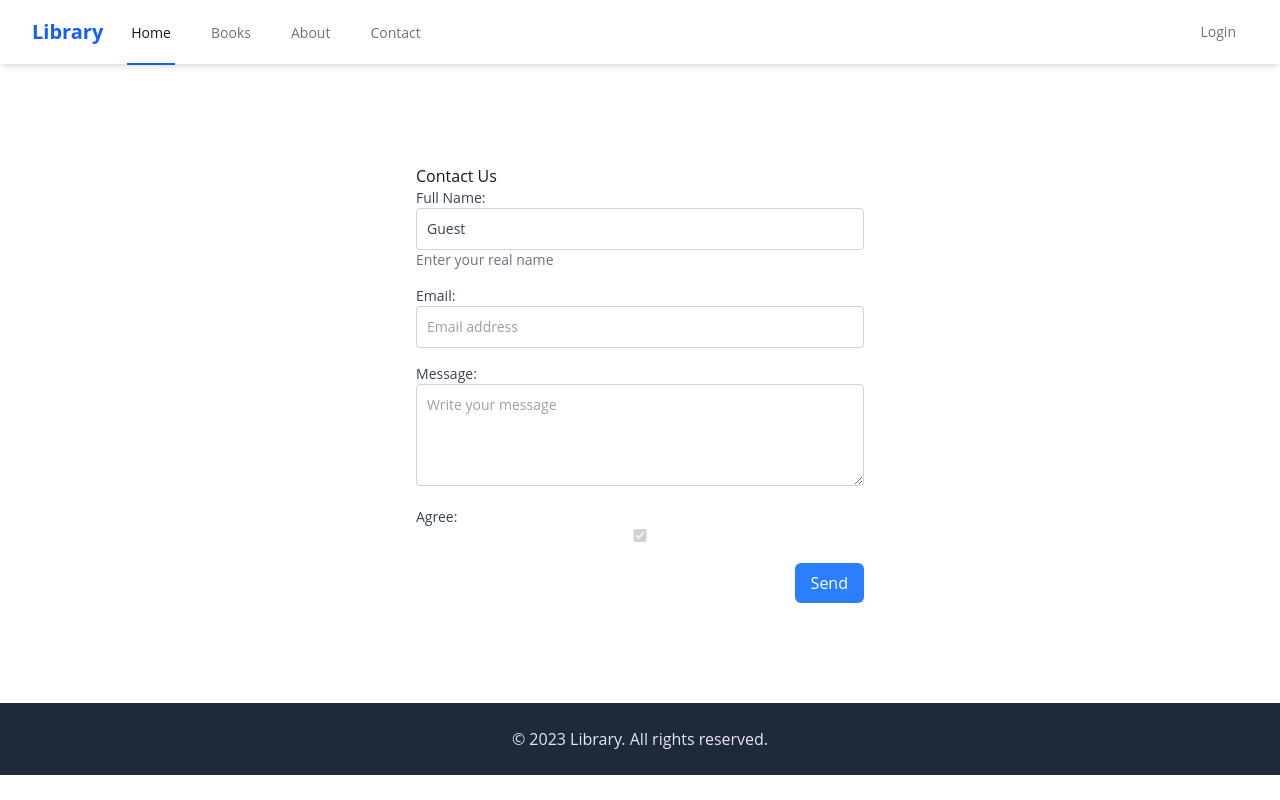
After one commit to NoraHussain/library_django, a Django app: page /contact/ in a window 1280 px wide. The commit adds this page. Run offline with Django 5.2, Linux system fonts and the light colour scheme; style sheets or scripts are compiled from the project's sources.

Commit message:
feat: add contact form and digital book support
- Implement contact form with validation and email processing
- Add digital book field to Book model with file upload
- Create contact page template with styled form
- Update admin interface for better book management
- Add migrations for new fields and data population

```diff
--- a/library/settings.py
+++ b/library/settings.py
@@ -136,8 +136,11 @@ USE_TZ = True
 
 
 STATIC_URL = 'static/'
+
 MEDIA_URL = '/media/'
 MEDIA_ROOT = BASE_DIR / 'media'
+
+
 
 # Default primary key field type
 # https://docs.djangoproject.com/en/5.2/ref/settings/#default-auto-field
--- a/library/urls.py
+++ b/library/urls.py
@@ -23,4 +23,5 @@ urlpatterns = [
     path('admin/', admin.site.urls),
     path('', include('main.urls')),
 ]
+
 urlpatterns += static(settings.MEDIA_URL, document_root=settings.MEDIA_ROOT)
--- a/main/forms.py
+++ b/main/forms.py
@@ -1,4 +1,5 @@
 from django import forms
+from django.core.mail import send_mail
 
 class LoginForm(forms.Form):
     username = forms.CharField(
@@ -19,3 +20,102 @@ class LoginForm(forms.Form):
             }
         )
     )
+
+class ContactForm(forms.Form):
+
+    # 1. Fields
+
+    name = forms.CharField(
+        max_length=100,
+        min_length=3,
+        required=True,
+        label="Full Name",
+        help_text="Enter your real name",
+        initial="Guest",
+        widget=forms.TextInput(attrs={
+            "class": "form-control",
+            "placeholder": "Your name"
+        })
+    )
+
+    email = forms.EmailField(
+        required=True,
+        widget=forms.EmailInput(attrs={
+            "class": "form-control",
+            "placeholder": "Email address"
+        })
+    )
+
+    message = forms.CharField(
+        required=True,
+        min_length=10,
+        widget=forms.Textarea(attrs={
+            "rows": 4,
+            "class": "form-control",
+            "placeholder": "Write your message"
+        })
+    )
+
+    # TextInput
+    # Textarea
+    # EmailInput
+    # PasswordInput
+    # NumberInput
+    # DateInput
+    # CheckboxInput
+    # Select
+    # RadioSelect
+
+    agree = forms.BooleanField(required=True, initial=True, disabled=True)
+
+
+    # 2. Field-level validation
+
+    def clean_message(self):
+        message = self.cleaned_data.get("message") # after is_valid()
+
+        if len(message) < 10:
+            raise forms.ValidationError("Message must be at least 10 characters")
+
+        if "spam" in message.lower():
+            raise forms.ValidationError("Spam content detected")
+
+        return message
+
+
+
+    # 3. Cross-field validation
+
+    def clean(self):
+        cleaned_data = super().clean()
+
+        name = cleaned_data.get("name")
+        email = cleaned_data.get("email")
+        message = cleaned_data.get("message")
+
+        if name and email and message and name.lower() in message.lower():
+            raise forms.ValidationError(
+                "Name should not be part of the message"
+            )
+
+        return cleaned_data
+
+
+    # 4. Override save-like logic
+
+    def process(self):
+        """
+        Custom method (not Django built-in)
+        Used for business logic after validation
+        """
+        print("Sending Mails .... ")
+
+        # send_mail(
+        #     subject="Contact Form Submission",
+        #     message=self.cleaned_data["message"],
+        #     from_email=self.cleaned_data["email"],
+        #     recipient_list=["nora.hussain.1999@gmail.com"],
+        #     fail_silently=False,
+        # )
+
+        return self.cleaned_data
--- a/main/models.py
+++ b/main/models.py
@@ -26,6 +26,7 @@ class Book (models.Model):
     publication_date = models.DateField(null=True, blank=True)
     isbn = models.CharField(max_length=13, unique=True, null=True, blank=True)
     is_published = models.BooleanField(default=False)
+    digital_book = models.FileField(upload_to='digital_books/', null=True, blank=True)
 
     def __str__(self):
         return self.title
--- a/main/static/style.css
+++ b/main/static/style.css
@@ -50,3 +50,8 @@ form input, form select, form textarea {
     border: 1px solid #ced4da;
     border-radius: 4px;
 }
+
+.myform input{
+    border: 1px solid green;
+    margin-bottom: 10px;
+}
--- a/main/templates/base.html
+++ b/main/templates/base.html
@@ -24,6 +24,7 @@
                     <a href="/" class="inline-flex items-center px-1 pt-1 border-b-2 border-blue-600 text-sm font-medium text-gray-900">Home</a>
                     <a href="{% url 'all_books' %}" class="inline-flex items-center px-1 pt-1 border-b-2 border-transparent text-sm font-medium text-gray-500 hover:border-gray-300 hover:text-gray-700">Books</a>
                     <a href="{% url 'about' %}" class="inline-flex items-center px-1 pt-1 border-b-2 border-transparent text-sm font-medium text-gray-500 hover:border-gray-300 hover:text-gray-700">About</a>
+                    <a href="{% url 'contact' %}" class="inline-flex items-center px-1 pt-1 border-b-2 border-transparent text-sm font-medium text-gray-500 hover:border-gray-300 hover:text-gray-700">Contact</a>
 
                 </div>
             </div>
--- /dev/null
+++ b/main/templates/contact.html
@@ -0,0 +1,36 @@
+{% extends 'base.html' %}
+{% block title %}Contact{% endblock %}
+{% block content %}
+{% comment %} <section class="mx-auto max-w-md">
+    <h1>Contact Us</h1>
+    <form method="post">
+        {% csrf_token %}
+        {{ form }}
+        <button type="submit">Send</button>
+    </form>
+</section> {% endcomment %}
+
+<section class="mx-auto max-w-md">
+    <h1>Contact Us</h1>
+    <form method="post">
+        {% csrf_token %}
+        {% for field in form %}
+        <div class="mb-4">
+            <p class="text-sm font-medium text-gray-700">
+                {{ field.label_tag }}
+                {{ field.as_widget }}
+            </p>
+            <p class="text-sm text-gray-500">{{ field.help_text }}</p>
+            <p style="color:red;"> {{ field.errors.as_text }}</p>
+        </div>
+        {% endfor %}
+
+        <div style="color:orange;">
+            {{form.non_field_errors}}
+        </div>
+        <div class="flex justify-end">
+            <button class="bg-blue-500 text-white px-4 py-2 rounded-md" type="submit">Send</button>
+        </div>
+    </form>
+</section>
+{% endblock %}
--- a/main/urls.py
+++ b/main/urls.py
@@ -11,6 +11,8 @@ urlpatterns = [
     path('login/', views.login_view, name='login'),
     path('logout/', views.logout_view, name='logout'),
     path('about/', views.AboutPageView.as_view(), name='about'),
+    path('contact/', views.ContactView.as_view(), name='contact'),
+
     path('dashboard/books/', views.BookListView.as_view(), name='books'),
     path('dashboard/books/add/', views.BookCreateView.as_view(), name='book_add'),
     path('dashboard/books/<int:pk>/edit/', views.BookUpdateView.as_view(), name='book_edit'),
--- a/main/views.py
+++ b/main/views.py
@@ -7,12 +7,12 @@ from main.models import Book, Category, Author, Borrowing
 from django.contrib.auth import authenticate, login, logout
 from django.contrib import messages
 from django.shortcuts import redirect
-from .forms import LoginForm
+from .forms import LoginForm, ContactForm
 from django.core.paginator import Paginator
 from django.db.models import Sum, Count
 from django.views.generic import (
     ListView, DetailView,
-    CreateView, UpdateView, TemplateView, DeleteView
+    CreateView, UpdateView, TemplateView, DeleteView, FormView
 )
 from django.urls import reverse_lazy
 from django.contrib.auth.mixins import PermissionRequiredMixin
@@ -36,7 +36,14 @@ from guardian.shortcuts import assign_perm, get_objects_for_user
 class AboutPageView (TemplateView):
     template_name = 'about.html'
 
+class ContactView(FormView):
+    template_name = "contact.html"
+    form_class = ContactForm
+    success_url = "/"
 
+    def form_valid(self, form):
+        form.process()
+        return super().form_valid(form)
 
 class HomePageView (TemplateView):
     template_name = 'index.html'
```
Also changed, not shown: main/admin.py (+101 -5 lines), main/migrations/0001_squashed_0005_alter_book_options_book_is_published.py (added), main/migrations/0006_auto_20251227_1400.py (added), main/migrations/0007_book_digital_book.py (added), media/digital_books/لقطة_شاشة_2025-12-26_221438.png (added), 2 other files.
